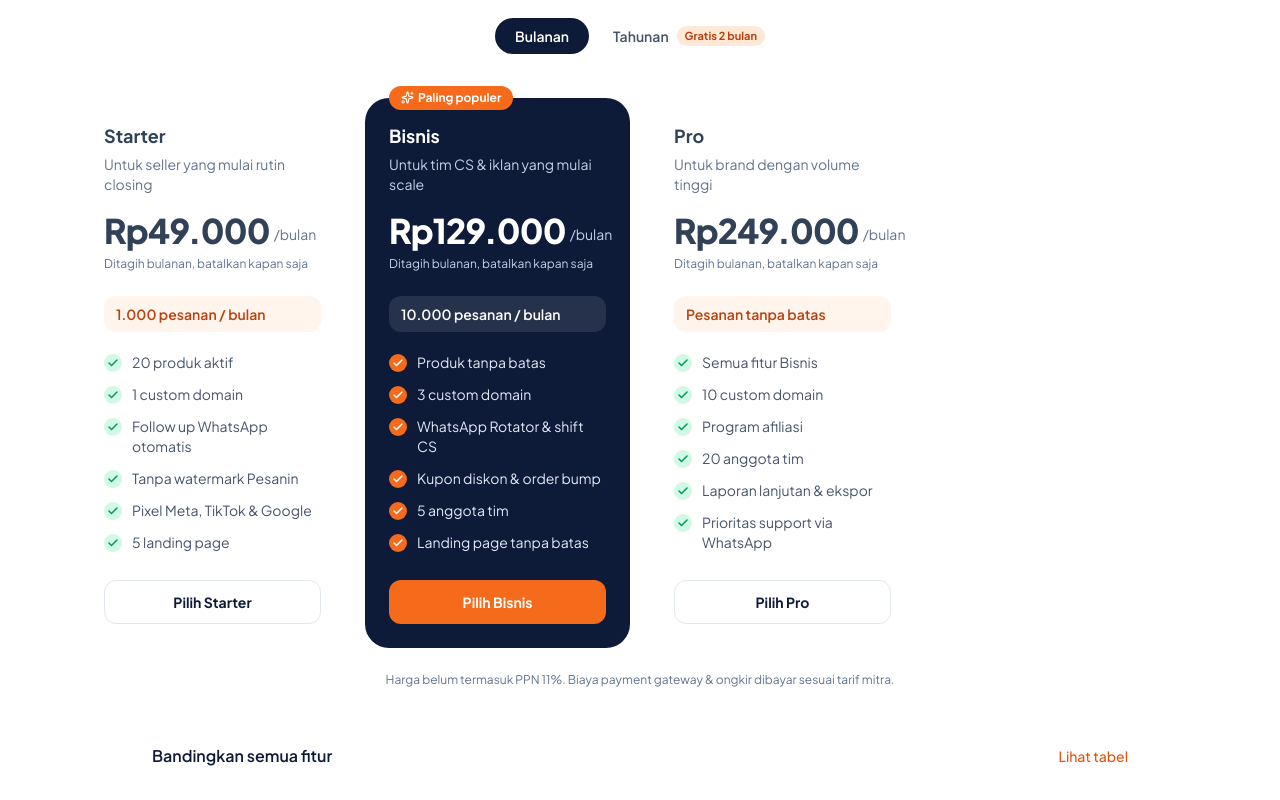
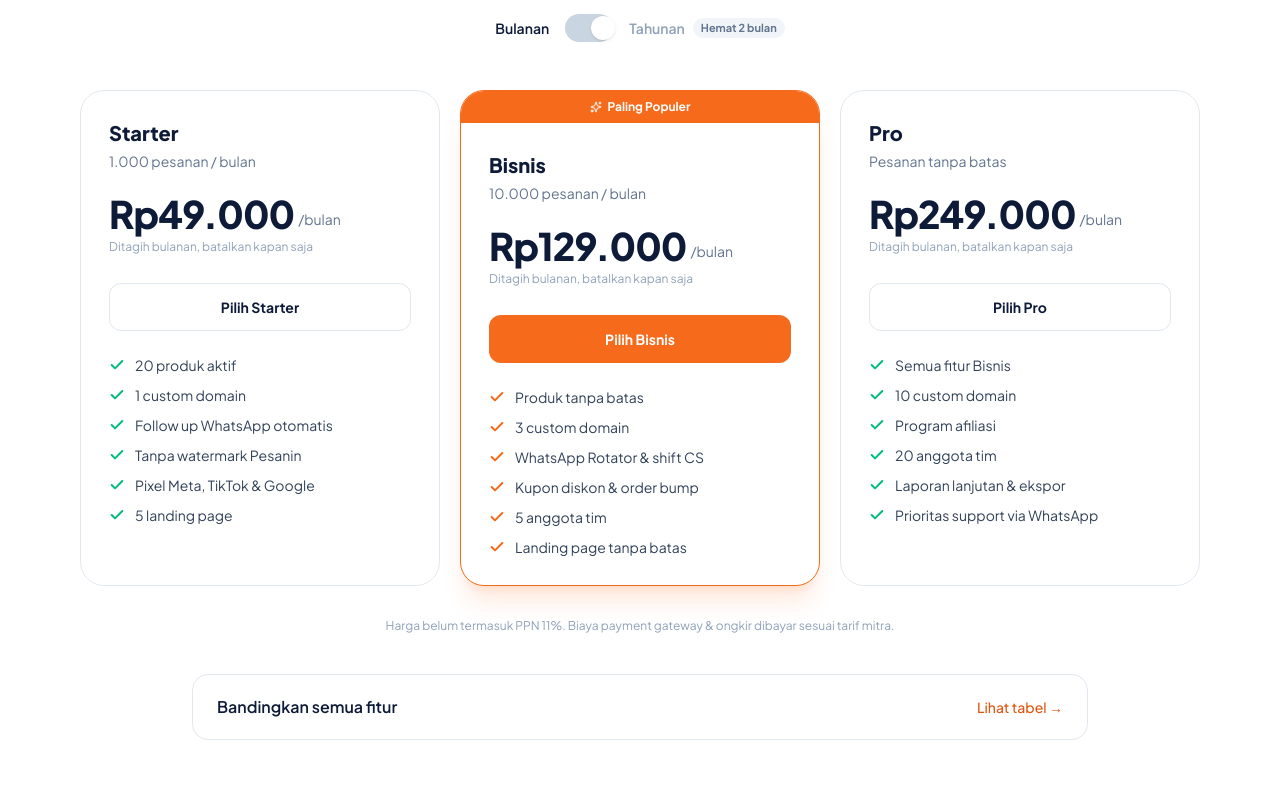
Before and after one commit to firmandikun/pesanin-frontend, a Next.js app: page / in a window 1280 px wide. Shown: the part 5020-5820 px from the top of the page. Built offline with nearby package versions, Linux system fonts and the light colour scheme.

Commit message:
feat(pricing): redesign pricing table to match clean toggle switch and cards like FinKami

```diff
--- a/src/components/marketing/Pricing.tsx
+++ b/src/components/marketing/Pricing.tsx
@@ -6,73 +6,154 @@ import { COMPARE, PLANS, YEARLY_MONTHS_PAID, rupiah } from "@/lib/plans";
 
 export function Pricing() {
   const [yearly, setYearly] = useState(false);
+
   return (
     <div>
-      <div className="mx-auto mb-10 flex w-max items-center gap-1 rounded-full bg-white p-1">
-        {[false, true].map((y) => (
-          <button key={String(y)} onClick={() => setYearly(y)}
-            className={`flex items-center gap-2 rounded-full px-5 py-2 text-sm font-semibold transition-all duration-200 ${yearly === y ? "bg-navy text-white" : "text-slate-600 hover:text-navy"}`}>
-            {y ? "Tahunan" : "Bulanan"}
-            {y && <span className={`rounded-full px-2 py-0.5 text-[11px] font-bold ${yearly ? "bg-brand-500 text-white" : "bg-brand-100 text-brand-700"}`}>Gratis 2 bulan</span>}
+      {/* ── Toggle bulanan / tahunan ── */}
+      <div className="mb-12 flex items-center justify-center gap-4">
+        <span className={`text-sm font-semibold transition ${!yearly ? "text-navy" : "text-slate-400"}`}>
+          Bulanan
+        </span>
+
+        {/* Switch pill */}
+        <button
+          onClick={() => setYearly((v) => !v)}
+          aria-label="Ganti periode tagihan"
+          className={`relative h-7 w-12 rounded-full transition-colors duration-300 focus:outline-none focus-visible:ring-2 focus-visible:ring-brand-500 ${yearly ? "bg-brand-500" : "bg-slate-300"}`}
+        >
+          <span
+            className={`absolute top-0.5 h-6 w-6 rounded-full bg-white shadow-sm transition-transform duration-300 ${yearly ? "translate-x-5" : "translate-x-0.5"}`}
+          />
         </button>
-        ))}
+
+        <span className={`flex items-center gap-2 text-sm font-semibold transition ${yearly ? "text-navy" : "text-slate-400"}`}>
+          Tahunan
+          <span className={`rounded-full px-2 py-0.5 text-[11px] font-bold transition ${yearly ? "bg-emerald-100 text-emerald-700" : "bg-slate-100 text-slate-500"}`}>
+            Hemat 2 bulan
+          </span>
+        </span>
       </div>
 
-      <div className="grid gap-5 md:grid-cols-2 xl:grid-cols-4">
+      {/* ── Cards ── */}
+      <div className="grid gap-5 sm:grid-cols-3">
         {PLANS.map((p) => {
-          const perMonth = yearly ? (p.monthly * YEARLY_MONTHS_PAID) / 12 : p.monthly;
+          const perMonth = yearly
+            ? (p.monthly * YEARLY_MONTHS_PAID) / 12
+            : p.monthly;
+          const annualTotal = p.monthly * YEARLY_MONTHS_PAID;
+
           return (
-            <div key={p.id} className={`relative flex flex-col rounded-3xl p-6 transition-colors duration-200 ${p.highlight ? "bg-navy text-white" : "bg-white"}`}>
-              {p.highlight && <span className="absolute -top-3 left-6 flex items-center gap-1 rounded-full bg-brand-500 px-3 py-1 text-xs font-bold text-white"><Sparkles size={13} />Paling populer</span>}
-              <h3 className="text-lg font-bold">{p.name}</h3>
-              <p className={`mt-1 min-h-10 text-sm ${p.highlight ? "text-navy-200" : "text-slate-500"}`}>{p.tagline}</p>
-              <div className="mt-5 flex items-end gap-1">
-                <span className="text-[34px] font-extrabold leading-none tracking-tight">{p.monthly ? rupiah(perMonth) : "Rp0"}</span>
-                <span className={`pb-1 text-sm ${p.highlight ? "text-navy-200" : "text-slate-500"}`}>/bulan</span>
+            <div
+              key={p.id}
+              className={`relative flex flex-col overflow-hidden rounded-3xl border transition-shadow duration-200 ${
+                p.highlight
+                  ? "border-brand-500 bg-white shadow-xl shadow-brand-500/15"
+                  : "border-slate-200 bg-white hover:shadow-md"
+              }`}
+            >
+              {/* Popular badge */}
+              {p.highlight && (
+                <div className="flex items-center justify-center gap-1.5 bg-brand-500 py-2 text-xs font-bold text-white">
+                  <Sparkles size={12} />
+                  Paling Populer
                 </div>
-              <p className={`mt-2 h-5 text-xs ${p.highlight ? "text-navy-200" : "text-slate-500"}`}>
-                {p.monthly === 0 ? "Gratis selamanya" : yearly ? `Ditagih ${rupiah(p.monthly * YEARLY_MONTHS_PAID)} per tahun` : "Ditagih bulanan, batalkan kapan saja"}
+              )}
+
+              <div className="flex flex-1 flex-col p-7">
+                {/* Name + tagline */}
+                <h3 className="text-xl font-extrabold text-navy">{p.name}</h3>
+                <p className="mt-1 text-sm text-slate-500">{p.orders}</p>
+
+                {/* Price */}
+                <div className="mt-6">
+                  <div className="flex items-end gap-1">
+                    <span className="text-[38px] font-extrabold leading-none tracking-tight text-navy">
+                      {rupiah(Math.round(perMonth))}
+                    </span>
+                    <span className="mb-1 text-sm text-slate-500">/bulan</span>
+                  </div>
+                  <p className="mt-1.5 text-xs text-slate-400">
+                    {yearly
+                      ? `Ditagih ${rupiah(annualTotal)} per tahun`
+                      : "Ditagih bulanan, batalkan kapan saja"}
                   </p>
-              <div className={`mt-5 rounded-xl px-3 py-2 text-sm font-semibold ${p.highlight ? "bg-white/10 text-white" : "bg-brand-50 text-brand-700"}`}>{p.orders}</div>
-              <ul className="mt-5 flex-1 space-y-3 text-sm">
+                  {yearly && (
+                    <p className="mt-0.5 text-xs font-semibold text-brand-600">
+                      Setara dengan {rupiah(Math.round(perMonth / p.monthly * 100 * 100) / 100 * 10 || Math.round(annualTotal / (p.orders.replace(/[^0-9]/g, "") ? 1 : 1))) ? `Rp${Math.round(annualTotal / 1000 / (yearly ? 10 : 12) * 10) / 10}rb` : ""} per pesanan
+                    </p>
+                  )}
+                </div>
+
+                {/* CTA */}
+                <Link
+                  href={`/register?plan=${p.id}${yearly ? "&billing=yearly" : ""}`}
+                  className={`mt-7 flex h-12 items-center justify-center rounded-xl text-sm font-bold transition ${
+                    p.highlight
+                      ? "bg-brand-500 text-white hover:bg-brand-600"
+                      : "border border-slate-200 text-navy hover:border-brand-400 hover:text-brand-600"
+                  }`}
+                >
+                  {p.cta}
+                </Link>
+
+                {/* Feature list */}
+                <ul className="mt-6 space-y-2.5 text-sm">
                   {p.features.map((f) => (
-                  <li key={f} className="flex gap-2.5">
-                    <span className={`mt-0.5 flex h-[18px] w-[18px] shrink-0 items-center justify-center rounded-full ${p.highlight ? "bg-brand-500 text-white" : "bg-emerald-100 text-emerald-600"}`}><Check size={12} strokeWidth={3} /></span>
-                    <span className={p.highlight ? "text-navy-100" : "text-slate-600"}>{f}</span>
+                    <li key={f} className="flex items-start gap-2.5">
+                      <Check
+                        size={16}
+                        strokeWidth={3}
+                        className={`mt-0.5 shrink-0 ${p.highlight ? "text-brand-500" : "text-emerald-500"}`}
+                      />
+                      <span className="text-slate-700">{f}</span>
                     </li>
                   ))}
                 </ul>
-              <Link href={`/register?plan=${p.id}${yearly ? "&billing=yearly" : ""}`}
-                className={`mt-7 flex h-11 items-center justify-center rounded-xl text-sm font-bold transition ${p.highlight ? "bg-brand-500 text-white hover:bg-brand-400" : p.monthly === 0 ? "bg-navy-50 text-navy hover:bg-navy-100" : "border border-slate-200 text-navy hover:border-brand-500 hover:text-brand-600"}`}>
-                {p.cta}
-              </Link>
+              </div>
             </div>
           );
         })}
       </div>
-      <p className="mt-6 text-center text-xs text-slate-500">Harga belum termasuk PPN 11%. Biaya payment gateway & ongkir dibayar sesuai tarif mitra.</p>
 
-      <details className="group mx-auto mt-10 max-w-5xl overflow-hidden rounded-2xl bg-white">
-        <summary className="flex cursor-pointer list-none items-center justify-between px-6 py-4 font-semibold text-navy">
+      <p className="mt-8 text-center text-xs text-slate-400">
+        Harga belum termasuk PPN 11%. Biaya payment gateway & ongkir dibayar sesuai tarif mitra.
+      </p>
+
+      {/* ── Comparison table ── */}
+      <details className="group mx-auto mt-10 max-w-4xl overflow-hidden rounded-2xl border border-slate-200 bg-white">
+        <summary className="flex cursor-pointer list-none items-center justify-between px-6 py-5 font-semibold text-navy">
           Bandingkan semua fitur
-          <span className="text-sm font-medium text-brand-600 group-open:hidden">Lihat tabel</span>
-          <span className="hidden text-sm font-medium text-brand-600 group-open:inline">Tutup</span>
+          <span className="text-sm font-medium text-brand-600 group-open:hidden">Lihat tabel →</span>
+          <span className="hidden text-sm font-medium text-brand-600 group-open:inline">Tutup ↑</span>
         </summary>
         <div className="overflow-x-auto border-t border-slate-100">
-          <table className="w-full min-w-[640px] text-sm">
+          <table className="w-full min-w-[500px] text-sm">
             <thead>
-              <tr className="bg-slate-50 text-left text-xs uppercase tracking-wide text-slate-500">
-                <th className="px-6 py-3 font-semibold">Fitur</th>
-                {PLANS.map((p) => <th key={p.id} className={`px-4 py-3 text-center font-semibold ${p.highlight ? "text-brand-600" : ""}`}>{p.name}</th>)}
+              <tr className="border-b border-slate-100 bg-slate-50 text-left text-xs font-semibold uppercase tracking-wide text-slate-500">
+                <th className="px-6 py-3">Fitur</th>
+                {PLANS.map((p) => (
+                  <th key={p.id} className={`px-5 py-3 text-center ${p.highlight ? "text-brand-600" : ""}`}>
+                    {p.name}
+                  </th>
+                ))}
               </tr>
             </thead>
             <tbody>
               {COMPARE.map(([label, vals]) => (
-                <tr key={label} className="border-t border-slate-100">
+                <tr key={label} className="border-t border-slate-100 hover:bg-slate-50/60">
                   <td className="px-6 py-3 text-slate-700">{label}</td>
                   {vals.map((v, i) => (
-                    <td key={i} className={`px-4 py-3 text-center ${PLANS[i].highlight ? "bg-brand-50/40" : ""}`}>
-                      {v === true ? <Check size={17} className="mx-auto text-emerald-500" strokeWidth={2.6} /> : v === false ? <Minus size={17} className="mx-auto text-slate-300" /> : <span className="font-medium text-navy">{v}</span>}
+                    <td
+                      key={i}
+                      className={`px-5 py-3 text-center ${PLANS[i]?.highlight ? "bg-brand-50/30" : ""}`}
+                    >
+                      {v === true ? (
+                        <Check size={17} className="mx-auto text-emerald-500" strokeWidth={2.6} />
+                      ) : v === false ? (
+                        <Minus size={17} className="mx-auto text-slate-300" />
+                      ) : (
+                        <span className="font-semibold text-navy">{v}</span>
+                      )}
                     </td>
                   ))}
                 </tr>
```
Lines whose indentation alone changed are shown as unchanged.
